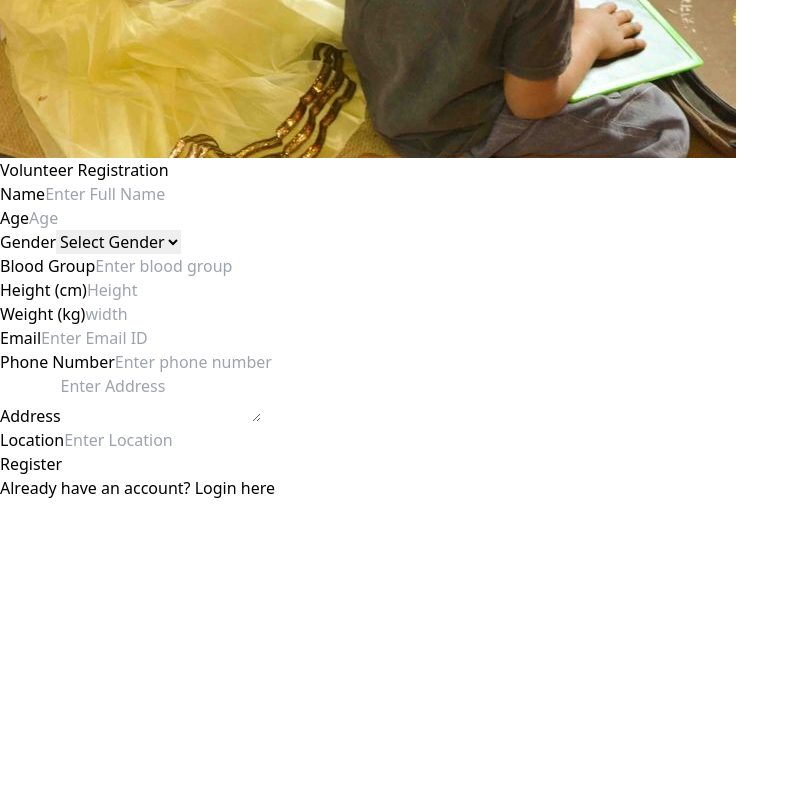
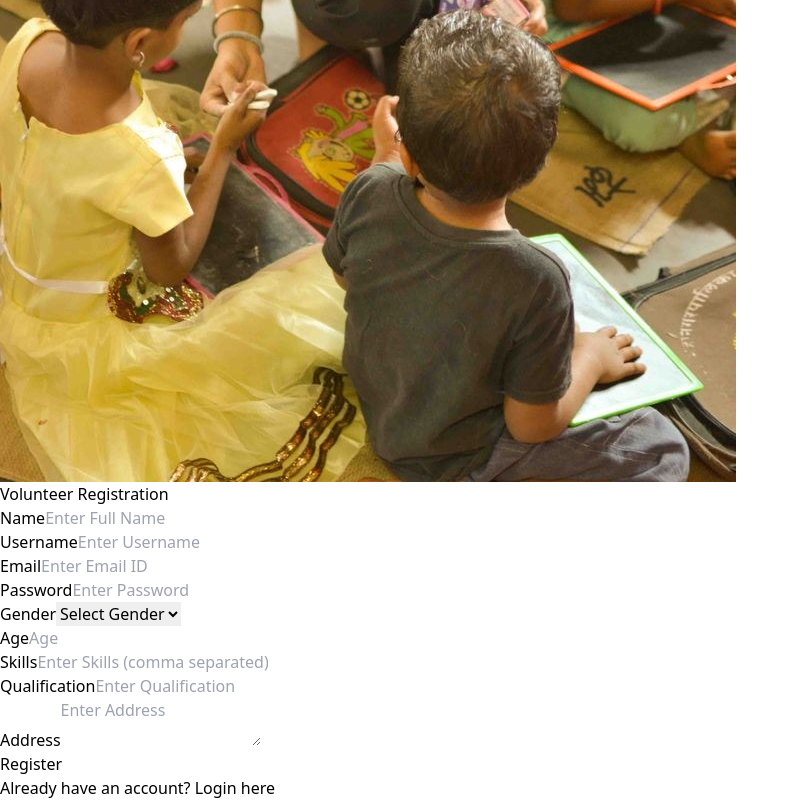
Before and after one commit to riteekagawand/VH24-WEBMASTERS, a React (Vite) app in the folder Frontend/: page /register in a window 1280 px wide. Shown: the part 946-1746 px from the top of the page, without its empty margins (0-799 px from the left). Before the commit the page ends 1446 px from the top, so only its background shows below. Built offline with nearby package versions, Linux system fonts and the light colour scheme.

Commit message:
Logo change

```diff
--- a/Frontend/package.json
+++ b/Frontend/package.json
@@ -15,6 +15,7 @@
     "react-icons": "^5.3.0",
     "react-router-dom": "^6.26.2",
     "react-slick": "^0.30.2",
+    "react-toastify": "^10.0.5",
     "slick-carousel": "^1.8.1"
   },
   "devDependencies": {
--- a/Frontend/src/App.jsx
+++ b/Frontend/src/App.jsx
@@ -1,8 +1,8 @@
 import Home from '../src/Pages/Home'
 import { BrowserRouter as Router, Routes, Route } from 'react-router-dom';
-import Header from './Components/Header';
 import VolunteerRegistration from './Components/VolunteerRegistration';
 import Login from './Components/login';
+import TrainingModules from './Components/TrainingModules';
 
 function App() {
 
@@ -14,6 +14,7 @@ function App() {
 		<Route path="/" element={<Home />} />
 		<Route path="/register" element={<VolunteerRegistration />} />
 		<Route path="/login" element={<Login />} />
+		<Route path="/modules" element={<TrainingModules />} />
         </Routes>
       </div>
     </Router>
--- a/Frontend/src/Components/Header.jsx
+++ b/Frontend/src/Components/Header.jsx
@@ -1,5 +1,6 @@
 import React from 'react';
 import { useNavigate } from 'react-router-dom';
+import logo from '../assets/logoDark.png'
 
 const Header = () => {
   const navigate = useNavigate(); // Initialize useNavigate
@@ -14,7 +15,7 @@ const Header = () => {
       <header className="bg-white shadow-md z-10 relative">
         <div className="container mx-auto px-4 py-4 flex justify-between items-center">
           <div className="text-xl font-bold">
-            largerthan<i className="fas fa-heart text-red-500"></i>
+            <img src={ logo } className="h-24 w-60"/>
           </div>
           <nav className="space-x-4">
             <a href="#" className="text-gray-700">Home</a>
--- a/Frontend/src/Components/VolunteerRegistration.jsx
+++ b/Frontend/src/Components/VolunteerRegistration.jsx
@@ -1,161 +1,119 @@
 import React, { useState } from 'react';
 import bg from '../assets/registerbg.jpg';
 import { Link } from 'react-router-dom';
+import { ToastContainer, toast } from 'react-toastify';
+import 'react-toastify/dist/ReactToastify.css'; // Import the CSS for react-toastify
+import Header from './Header'
 
 const Register = () => {
   const [formData, setFormData] = useState({
     name: '',
+    email: '',
+    username: '',
+    password: '',
+    gender: '',
     age: '',
-    gender: '',
-    bloodGroup: '',
-    height: '',
-    weight: '',
-    email: '',
-    phone: '',
+    skills: '',
+    qualification: '',
     address: '',
-    location: '',
-    password: '',
   });
 
-  const [users, setUsers] = useState([]);
   const [errorMessage, setErrorMessage] = useState('');
 
   const handleChange = (e) => {
     setFormData({ ...formData, [e.target.name]: e.target.value });
   };
 
-  const handleSubmit = (e) => {
+  const handleSubmit = async (e) => {
     e.preventDefault();
+    setErrorMessage('');
 
-    const userExists = users.find((user) => user.email === formData.email);
-    if (userExists) {
-      setErrorMessage('User already exists with this email.');
+    try {
+      const response = await fetch('http://localhost:5000/auth/register', {
+        method: 'POST',
+        headers: {
+          'Content-Type': 'application/json',
+        },
+        body: JSON.stringify(formData),
+      });
+
+      if (!response.ok) {
+        const errorData = await response.json();
+        setErrorMessage(errorData.message || 'Registration failed.');
+        toast.error(errorData.message || 'Registration failed.'); // Show error toast
         return;
       }
 
-    setUsers([...users, { ...formData, password: formData.password }]);
-    console.log('User registered:', formData);
+      const result = await response.json();
+      toast.success('User registered successfully!'); // Show success toast
+      console.log('User registered:', result);
 
+      // Reset form after successful registration
       setFormData({
         name: '',
+        email: '',
+        username: '',
+        password: '',
+        gender: '',
         age: '',
-      gender: '',
-      bloodGroup: '',
-      height: '',
-      weight: '',
-      email: '',
-      phone: '',
+        skills: '',
+        qualification: '',
         address: '',
-      location: '',
-      password: '',
       });
-    setErrorMessage('');
+    } catch (error) {
+      setErrorMessage('An error occurred while registering.');
+      toast.error('An error occurred while registering.'); // Show error toast for network issues
+      console.error('Registration error:', error);
+    }
   };
 
   return (
+    <div>
+    <Header/>
     <div className="relative w-full h-screen flex items-center justify-center">
       <img
         src={bg}
         alt="Background"
-          className="absolute inset-0 w-full max-h-screen object-cover opacity-70 "
+        className="absolute inset-0 w-full max-h-screen object-cover"
       />
+
       <div className="absolute inset-0 bg-black opacity-65"></div>
       <div className="relative w-full max-w-lg p-8 rounded-lg shadow-xl h-[680px] bg-white overflow-hidden">
-
-
         <div className="relative w-full bg-transparent p-8">
           <h2 className="text-2xl font-bold text-center mb-6 ">
             Volunteer Registration
           </h2>
           <form className="space-y-4" onSubmit={handleSubmit}>
-            {errorMessage && <div className="text-red-500 text-center">{errorMessage}</div>}
 
-            {/* Name and Age */}
+            {/* Name and Username */}
             <div className="flex space-x-4">
               <div className="flex-grow">
-                <label className="block text-black fot-medium">Name</label>
+                <label className="block text-black font-medium">Name</label>
                 <input
                   type="text"
                   name="name"
                   value={formData.name}
                   onChange={handleChange}
                   placeholder='Enter Full Name'
-                  className="w-full px-3 p-2 rounded-md border border-gray-300 bg-blue-100  focus:outline-none focus:ring focus:ring-blue-500"
+                  className="w-full px-3 p-2 rounded-md border border-gray-300 bg-blue-100 focus:outline-none focus:ring focus:ring-blue-500"
                   required
                 />
               </div>
-              <div className="w-1/4">
-                <label className="block text-black ">Age</label>
+              <div className="flex-grow">
+                <label className="block text-black font-medium">Username</label>
                 <input
-                  type="number"
-                  name="age"
-                  value={formData.age}
+                  type="text"
+                  name="username"
+                  value={formData.username}
                   onChange={handleChange}
-                  placeholder='Age'
-                  className="w-full px-3 p-2 rounded-md border border-gray-300 bg-blue-100  focus:outline-none focus:ring focus:ring-blue-500"
+                  placeholder='Enter Username'
+                  className="w-full px-3 p-2 rounded-md border border-gray-300 bg-blue-100 focus:outline-none focus:ring focus:ring-blue-500"
                   required
                 />
               </div>
             </div>
 
-            {/* Gender */}
-            <div>
-              <label className="block text-black ">Gender</label>
-              <select
-                name="gender"
-                value={formData.gender}
-                onChange={handleChange}
-                className="w-full px-3 p-2 rounded-md border border-gray-300 bg-blue-100  focus:outline-none focus:ring focus:ring-blue-500"
-                required
-              >
-                <option value="">Select Gender</option>
-                <option value="Male">Male</option>
-                <option value="Female">Female</option>
-                <option value="Other">Other</option>
-              </select>
-            </div>
-
-            {/* Blood Group, Height, and Weight */}
-            <div className="flex space-x-4">
-              <div className="flex-grow">
-                <label className="block text-black ">Blood Group</label>
-                <input
-                  type="text"
-                  name="bloodGroup"
-                  value={formData.bloodGroup}
-                  onChange={handleChange}
-                  placeholder='Enter blood group'
-                  className="w-full px-3 p-2 rounded-md border border-gray-300 bg-blue-100  focus:outline-none focus:ring focus:ring-blue-500"
-                  required
-                />
-              </div>
-              <div className="w-1/4">
-                <label className="block text-black ">Height (cm)</label>
-                <input
-                  type="number"
-                  name="height"
-                  value={formData.height}
-                  onChange={handleChange}
-                  placeholder='Height'
-                  className="w-full px-3 p-2 rounded-md border border-gray-300 bg-blue-100  focus:outline-none focus:ring focus:ring-blue-500"
-                  required
-                />
-              </div>
-              <div className="w-1/4">
-                <label className="block text-black">Weight (kg)</label>
-                <input
-                  type="number"
-                  name="weight"
-                  value={formData.weight}
-                  onChange={handleChange}
-                  placeholder='width'
-                  className="w-full px-3 p-2 rounded-md border border-gray-300 bg-blue-100  focus:outline-none focus:ring focus:ring-blue-500"
-                  required
-                />
-              </div>
-            </div>
-
-            {/* Email and Phone */}
+            {/* Email and Password */}
             <div className="flex space-x-4">
               <div className="flex-grow">
                 <label className="block text-black ">Email</label>
@@ -165,49 +123,94 @@ const Register = () => {
                   value={formData.email}
                   onChange={handleChange}
                   placeholder='Enter Email ID'
-                  className="w-full px-3 p-2 rounded-md border border-gray-300 bg-blue-100  focus:outline-none focus:ring focus:ring-blue-500"
+                  className="w-full px-3 p-2 rounded-md border border-gray-300 bg-blue-100 focus:outline-none focus:ring focus:ring-blue-500"
                   required
                 />
               </div>
               <div className="flex-grow">
-                <label className="block text-black ">Phone Number</label>
+                <label className="block text-black ">Password</label>
                 <input
-                  type="tel"
-                  name="phone"
-                  value={formData.phone}
-                  placeholder='Enter phone number'
+                  type="password"
+                  name="password"
+                  value={formData.password}
                   onChange={handleChange}
-                  className="w-full px-3 p-2 rounded-md border border-gray-300 bg-blue-100  focus:outline-none focus:ring focus:ring-blue-500"
+                  placeholder='Enter Password'
+                  className="w-full px-3 p-2 rounded-md border border-gray-300 bg-blue-100 focus:outline-none focus:ring focus:ring-blue-500"
                   required
                 />
               </div>
             </div>
 
-            {/* Address and Location */}
+            {/* Gender and Age */}
             <div className="flex space-x-4">
               <div className="flex-grow">
+                <label className="block text-black ">Gender</label>
+                <select
+                  name="gender"
+                  value={formData.gender}
+                  onChange={handleChange}
+                  className="w-[185px] px-3 p-2 rounded-md border border-gray-300 bg-blue-100 focus:outline-none focus:ring focus:ring-blue-500"
+                  required
+                >
+                  <option value="">Select Gender</option>
+                  <option value="Male">Male</option>
+                  <option value="Female">Female</option>
+                  <option value="Other">Other</option>
+                </select>
+              </div>
+              <div className="flex-grow">
+                <label className="block text-black ">Age</label>
+                <input
+                  type="number"
+                  name="age"
+                  value={formData.age}
+                  onChange={handleChange}
+                  placeholder='Age'
+                  className="w-full px-3 p-2 rounded-md border border-gray-300 bg-blue-100 focus:outline-none focus:ring focus:ring-blue-500"
+                  required
+                />
+              </div>
+            </div>
+
+            {/* Skills and Qualification */}
+            <div className="flex space-x-4">
+              <div className="flex-grow">
+                <label className="block text-black ">Skills</label>
+                <input
+                  type="text"
+                  name="skills"
+                  value={formData.skills}
+                  onChange={handleChange}
+                  placeholder='Enter Skills (comma separated)'
+                  className="w-full px-3 p-2 rounded-md border border-gray-300 bg-blue-100 focus:outline-none focus:ring focus:ring-blue-500"
+                  required
+                />
+              </div>
+              <div className="flex-grow">
+                <label className="block text-black ">Qualification</label>
+                <input
+                  type="text"
+                  name="qualification"
+                  value={formData.qualification}
+                  onChange={handleChange}
+                  placeholder='Enter Qualification'
+                  className="w-full px-3 p-2 rounded-md border border-gray-300 bg-blue-100 focus:outline-none focus:ring focus:ring-blue-500"
+                  required
+                />
+              </div>
+            </div>
+
+            {/* Address */}
+            <div>
               <label className="block text-black ">Address</label>
               <textarea
                 name="address"
                 value={formData.address}
                 onChange={handleChange}
                 placeholder='Enter Address'
-                  className="w-full px-3 p-2 rounded-md border border-gray-300 bg-blue-100  focus:outline-none focus:ring focus:ring-blue-500"
+                className="w-full px-3 p-2 rounded-md border border-gray-300 bg-blue-100 focus:outline-none focus:ring focus:ring-blue-500"
                 required
               ></textarea>
-              </div>
-              <div className="flex-grow">
-                <label className=" text-black ">Location</label>
-                <input
-                  type="text"
-                  name="location"
-                  placeholder='Enter Location'
-                  value={formData.location}
-                  onChange={handleChange}
-                  className="w-full px-3 p-2 rounded-md border border-gray-300 bg-blue-100  focus:outline-none focus:ring focus:ring-blue-500"
-                  required
-                />
-              </div>
             </div>
 
             {/* Submit Button */}
@@ -219,7 +222,7 @@ const Register = () => {
             </button>
           </form>
           <div className="text-center mt-4">
-            <p className="">
+            <p>
               Already have an account?{' '}
               <Link to="/login" className="text-blue-400 underline">
                 Login here
@@ -228,6 +231,8 @@ const Register = () => {
           </div>
         </div>
       </div>
+      <ToastContainer position="top-right" autoClose={3000} hideProgressBar={false} /> {/* Include the ToastContainer here */}
+    </div>
     </div>
   );
 };
```
Also changed, not shown: Frontend/src/Components/TrainingModules.jsx (added, +84 -0 lines), Frontend/src/Components/login.jsx (+4 -3 lines), Frontend/src/assets/logoDark.png (added), 1 other file (tests, documents, lock files or other folders). Lines whose indentation alone changed are shown as unchanged.
